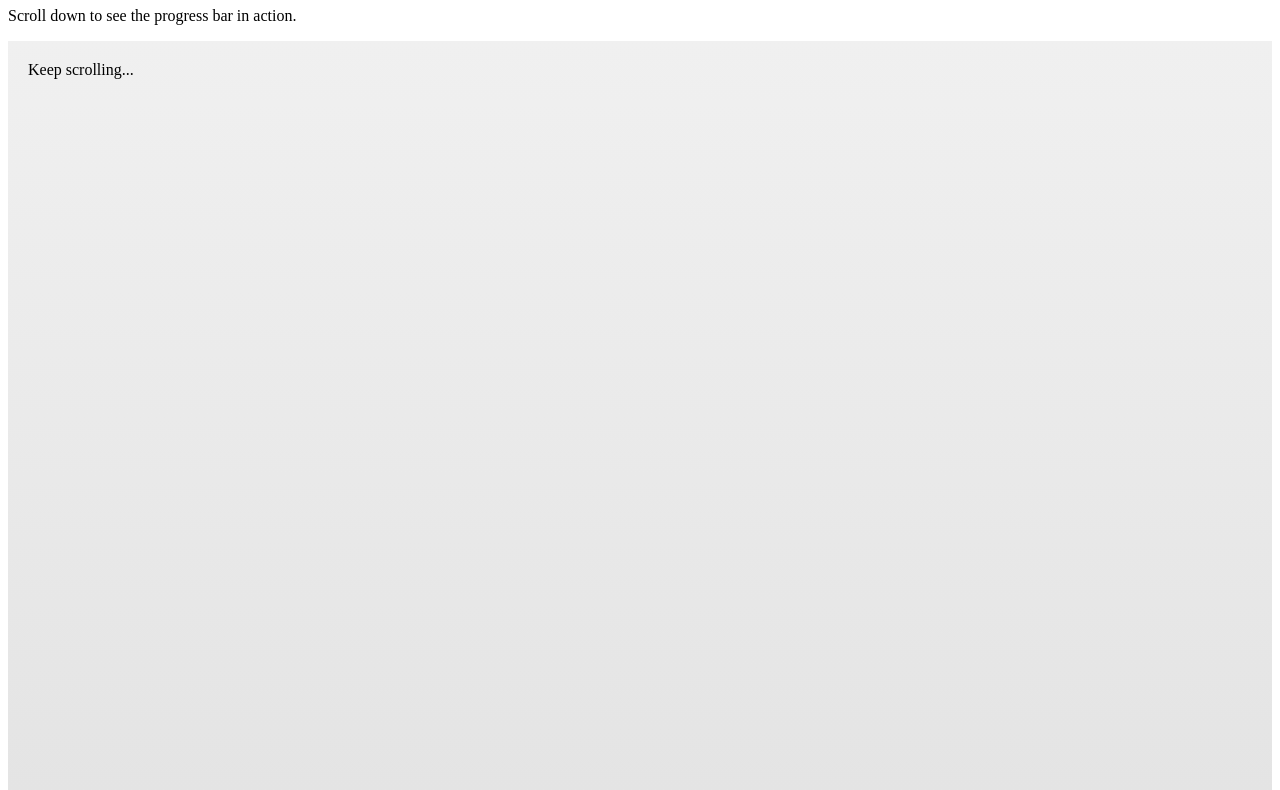
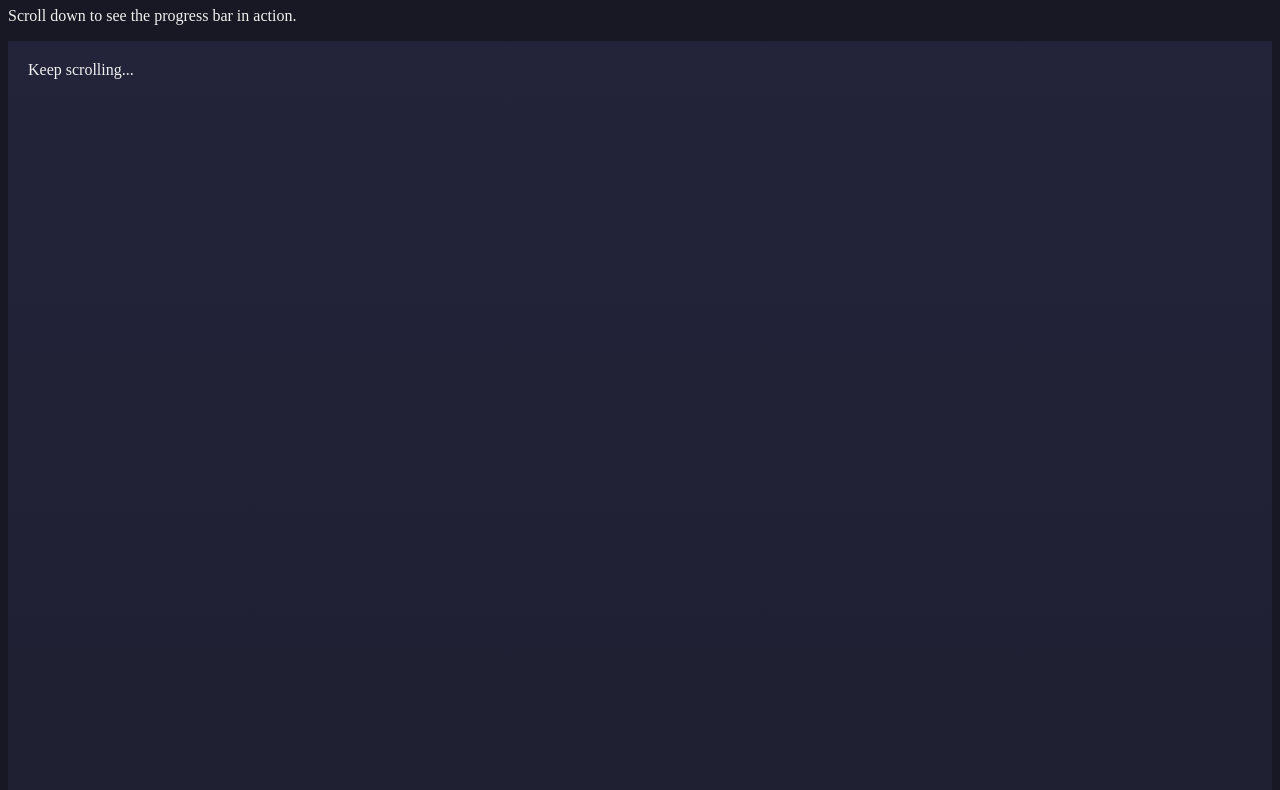
Before and after one commit to debasish-pothal/native-animation, a plain HTML site: page page-progress/index.html in a window 1280 px wide. Shown: the part 73-863 px from the top of the page. Drawn offline with Linux system fonts and the light colour scheme.

Commit message:
Update style.css

```diff
--- a/page-progress/style.css
+++ b/page-progress/style.css
@@ -1,3 +1,8 @@
+body {
+  background: #181824;
+  color: #f0f0f0;
+}
+
 .progress-indicator {
   position: fixed;
   top: 0;
@@ -13,7 +18,7 @@
 
 .content {
   height: 2000px;
-  background: linear-gradient(to bottom, #f0f0f0, #d0d0d0);
+  background: linear-gradient(to bottom, #23243a, #181824);
 
   p {
     padding: 20px;
```
